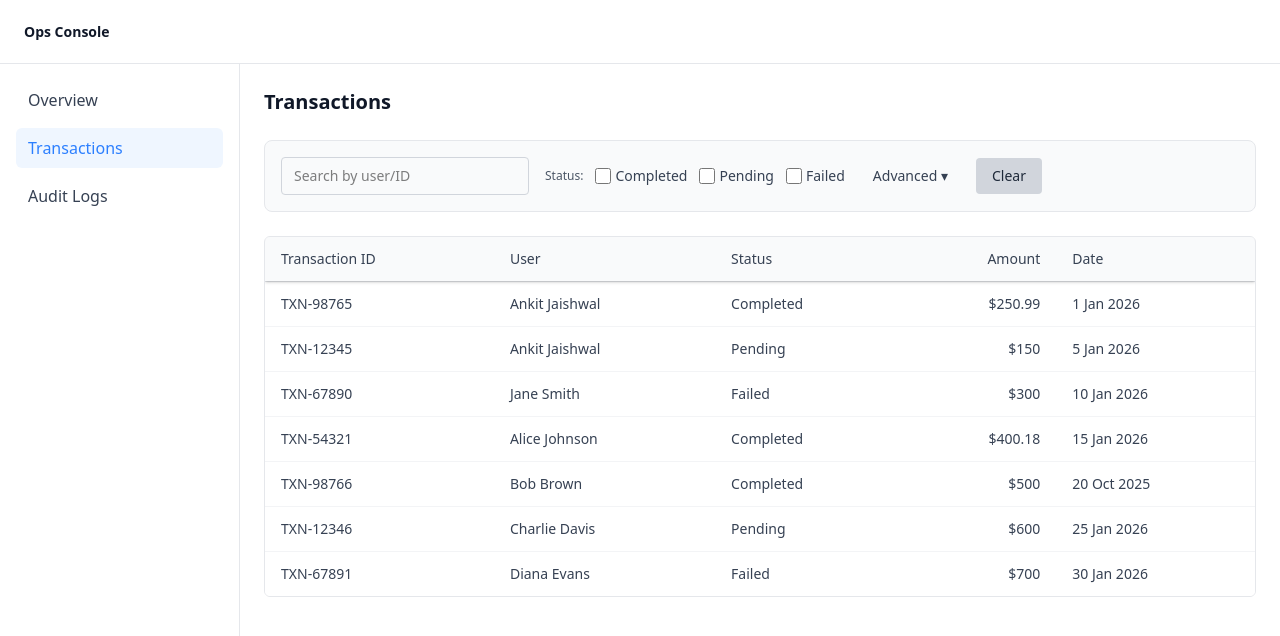
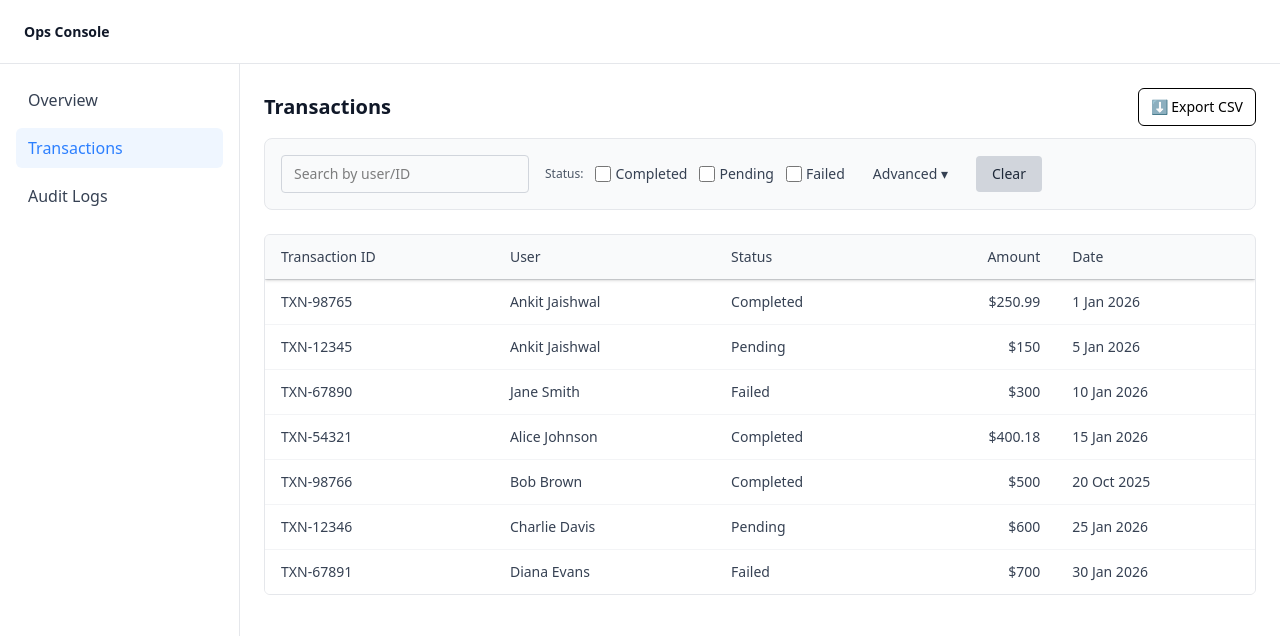
Before and after one commit to ankitjaishwal/Insight-board, a React (Vite) app: page /ops/transactions in a window 1280 px wide. Shown: the top 636 px of the page. Built offline with nearby package versions, Linux system fonts and the light colour scheme.

Commit message:
feat: export transaction table

```diff
--- a/src/pages/TransactionsPage.tsx
+++ b/src/pages/TransactionsPage.tsx
@@ -10,6 +10,7 @@ import DataTable from "../components/DataTable";
 import type { Column } from "../types/table";
 import { usePresets } from "../hooks/usePresets";
 import { useTransactionFiltering } from "../hooks/useTransactionFiltering";
+import { exportToCSV } from "../utils/exportCsv";
 
 const columns: Column<Transaction>[] = [
   { key: "transactionId", header: "Transaction ID", sortable: true },
@@ -109,11 +110,23 @@ const TransactionsPage = () => {
 
   const { activeRoute } = useOutletContext<{ activeRoute: RouteConfig }>();
 
+  const filename = `transactions-${Date.now()}.csv`;
+
   return (
     <>
-      <h1 className="text-xl text-gray-900 font-semibold pb-6">
-        {activeRoute.label}
-      </h1>
+      <div className="flex justify-between items-center mb-3">
+        <h1 className="text-xl text-gray-900 font-semibold">
+          {activeRoute.label}
+        </h1>
+
+        <button
+          onClick={() => exportToCSV(sortedTransactions, columns, filename)}
+          disabled={!sortedTransactions.length}
+          className="px-3 py-2 text-sm border rounded-md bg-white hover:bg-gray-100 disabled:opacity-50 disabled:cursor-not-allowed"
+        >
+          ⬇ Export CSV
+        </button>
+      </div>
 
       <ActiveFiltersSummary
         filters={filters}
--- /dev/null
+++ b/src/utils/exportCsv.ts
@@ -0,0 +1,40 @@
+import type { Column } from "../types/table";
+
+export function exportToCSV<T>(
+  rows: T[],
+  columns: Column<T>[],
+  filename: string,
+) {
+  if (!rows.length) return;
+
+  const headers = columns.map((c) => `"${c.header}"`).join(",");
+
+  const body = rows.map((row) =>
+    columns
+      .map((c) => {
+        const raw = row[c.key];
+
+        if (raw === null || raw === undefined) return '""';
+
+        const value = c.render ? String(c.render(raw, row)) : String(raw);
+
+        return `"${value.replace(/"/g, '""')}"`;
+      })
+      .join(","),
+  );
+
+  const csv = [headers, ...body].join("\n");
+
+  const blob = new Blob([csv], {
+    type: "text/csv;charset=utf-8;",
+  });
+
+  const url = URL.createObjectURL(blob);
+
+  const link = document.createElement("a");
+  link.href = url;
+  link.download = filename;
+  link.click();
+
+  URL.revokeObjectURL(url);
+}
```
Also changed, not shown: 1 other file (tests, documents, lock files or other folders).
